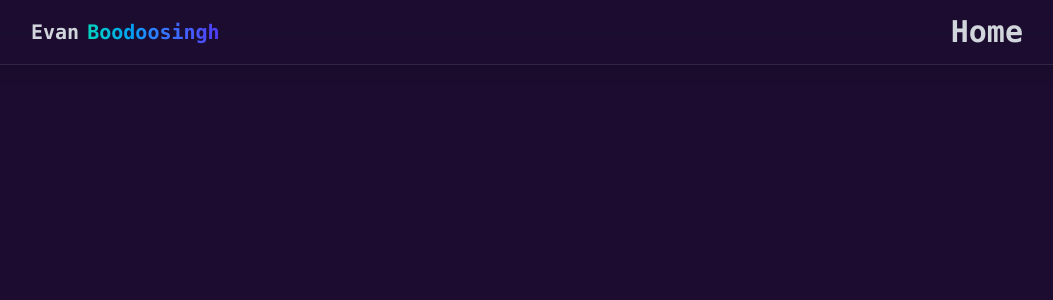
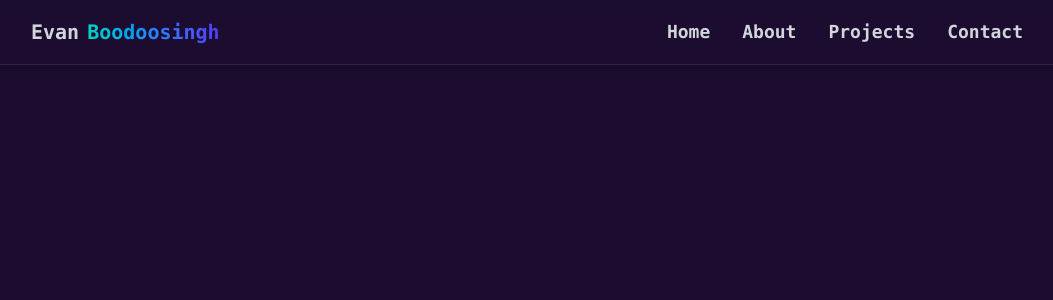
Before and after one commit to Evan-Boodoosingh/portfolio, a React (Vite) app: page / in a window 1280 px wide. Shown: the top 300 px of the page, without its empty margins (113-1166 px from the left). Built offline with nearby package versions, Linux system fonts and the light colour scheme.

Commit message:
fix: add missing text size classes for Navbar links

```diff
--- a/src/Ui/Navbar.jsx
+++ b/src/Ui/Navbar.jsx
@@ -10,9 +10,27 @@ function Navbar() {
             <div className="hidden md:flex items-center space-x-8">
               <a
                 href="#home"
-                className="text-gray-300 hover:text-xl hover:text-white transition-all"
+                className="text-gray-300 text-lg hover:text-xl hover:text-white transition-all"
               >
                 Home
+              </a>
+              <a
+                href="#about"
+                className="text-gray-300 text-lg hover:text-xl hover:text-white transition-all"
+              >
+                About
+              </a>
+              <a
+                href="#projects"
+                className="text-gray-300 text-lg hover:text-xl hover:text-white transition-all"
+              >
+                Projects
+              </a>
+              <a
+                href="#contact"
+                className="text-gray-300 text-lg hover:text-xl hover:text-white transition-all"
+              >
+                Contact
               </a>
             </div>
           </div>
```
